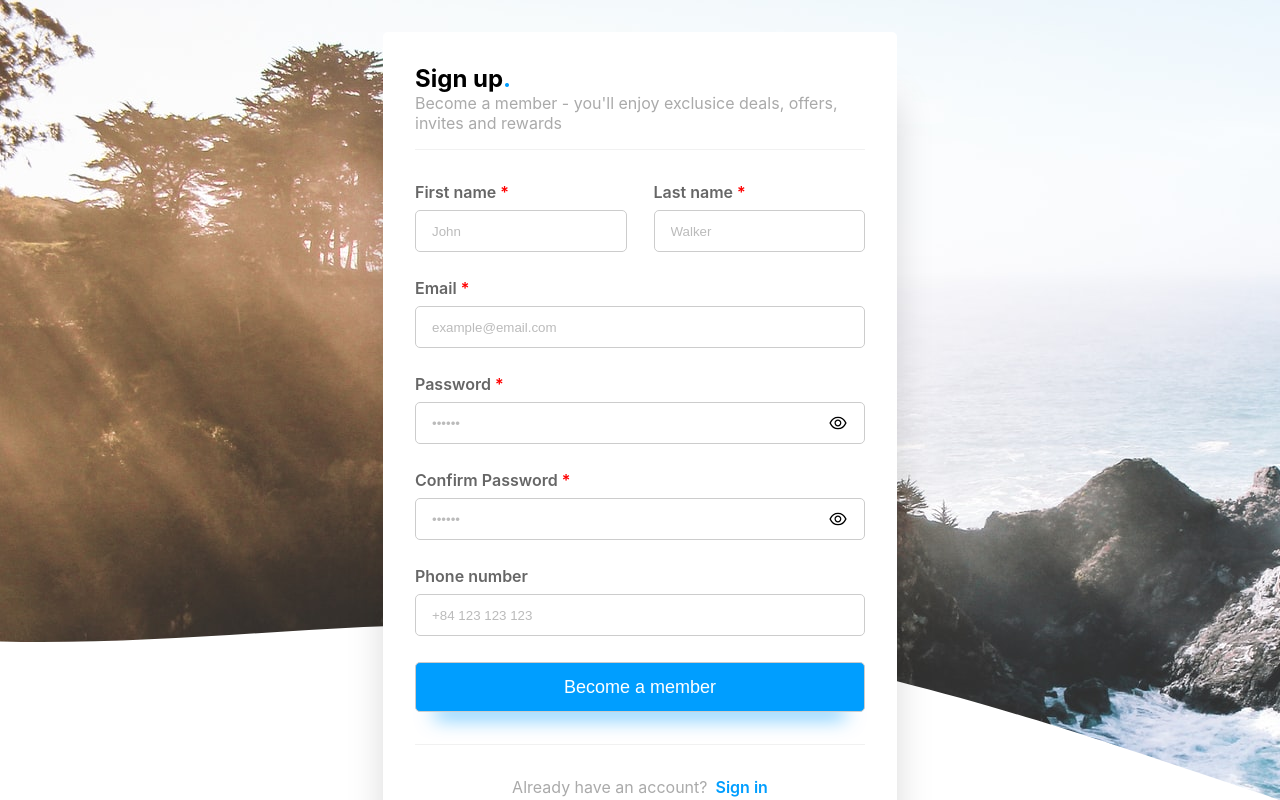
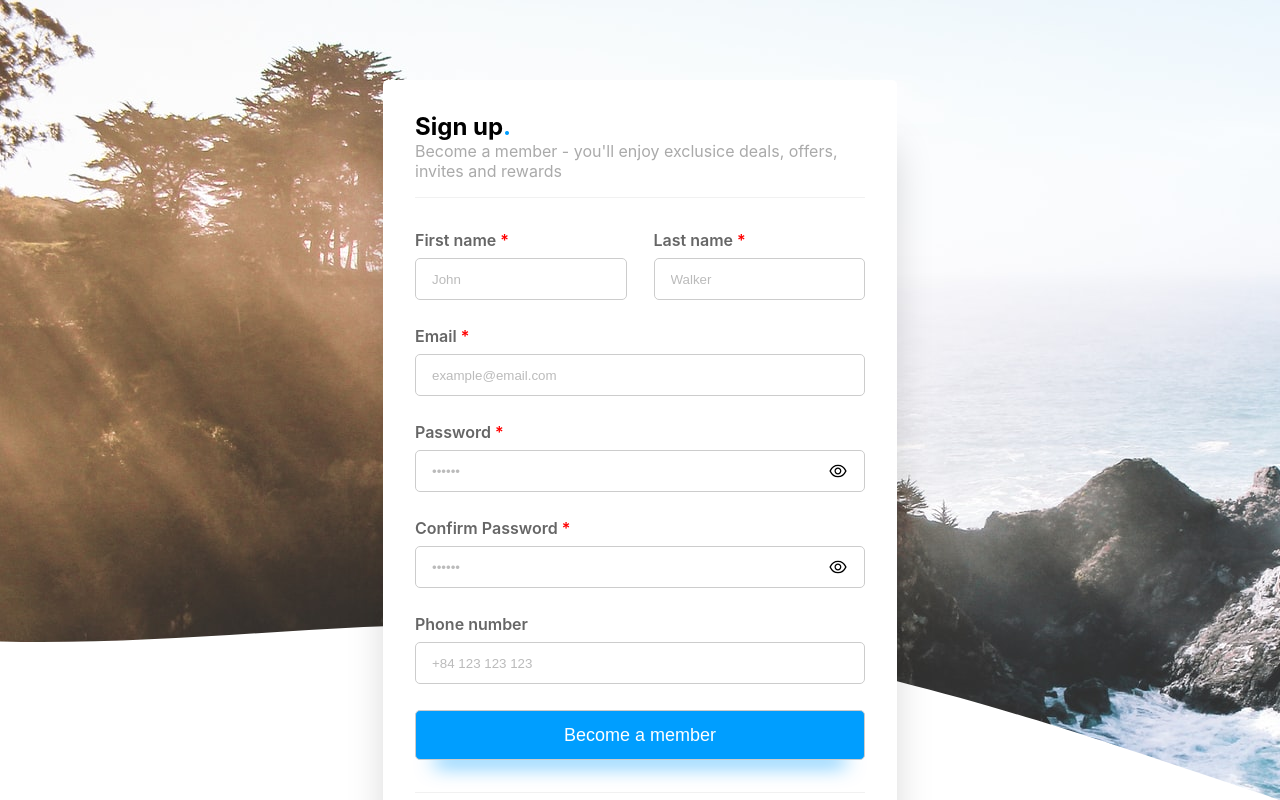
Before and after one commit to pum-khoa/authentication-ui, a React (Create React App) app: page / in a window 1280 px wide. Shown: the top 800 px of the page. Built offline with nearby package versions, Linux system fonts and the light colour scheme.

Commit message:
style(sign-up-ctn): increase margin top

```diff
--- a/src/pages/SignUp/SignUp.css
+++ b/src/pages/SignUp/SignUp.css
@@ -7,7 +7,7 @@
   border-radius: 5px;
   box-shadow: rgba(0, 0, 0, 0.2) 0px 60px 40px -7px;
 
-  margin: 2rem auto;
+  margin: 5rem auto;
   background-color: white;
 }
 
```
